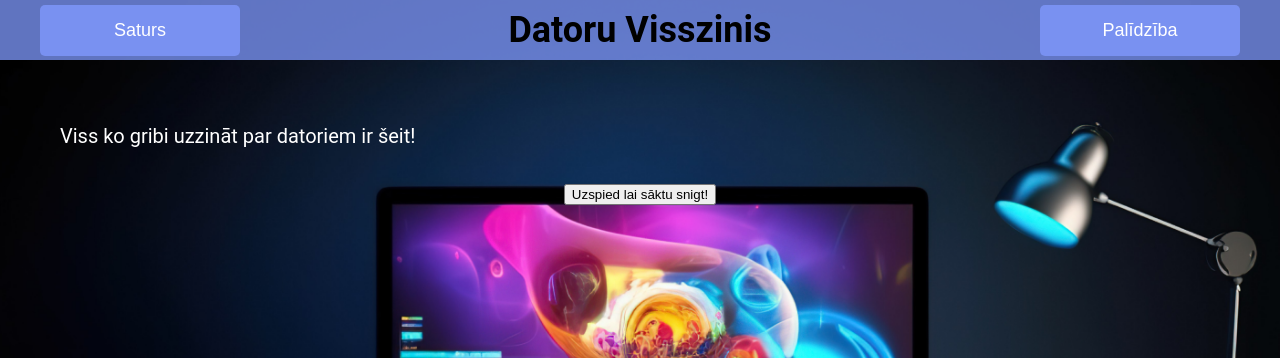
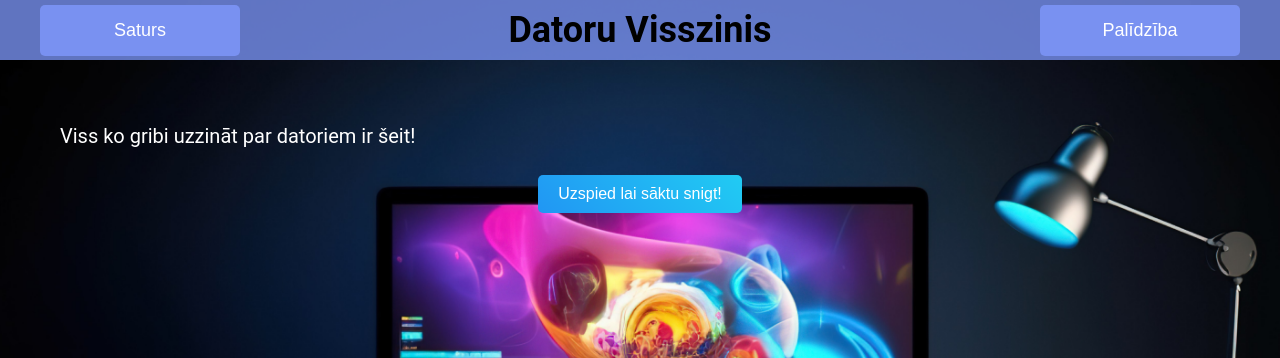
Before and after one commit to Daniels09Or/MVGPD, a plain HTML site: page index.html in a window 1280 px wide. Shown: the top 358 px of the page. Drawn offline with Linux system fonts and the light colour scheme.

Commit message:
Update styles.css

```diff
--- a/styles.css
+++ b/styles.css
@@ -154,3 +154,18 @@ html {
     margin-top: 70px;
     margin-left: 29vw;
 }
+
+#startSnow {
+    padding: 10px 20px;
+    font-size: 16px;
+    color: white;
+    background: linear-gradient(45deg, #2196F3, #21CBF3);
+    border: none;
+    border-radius: 5px;
+    cursor: pointer;
+    transition: 0.3s;
+}
+
+#startSnow:hover {
+    background: linear-gradient(45deg, #21CBF3, #2196F3);
+}
```
